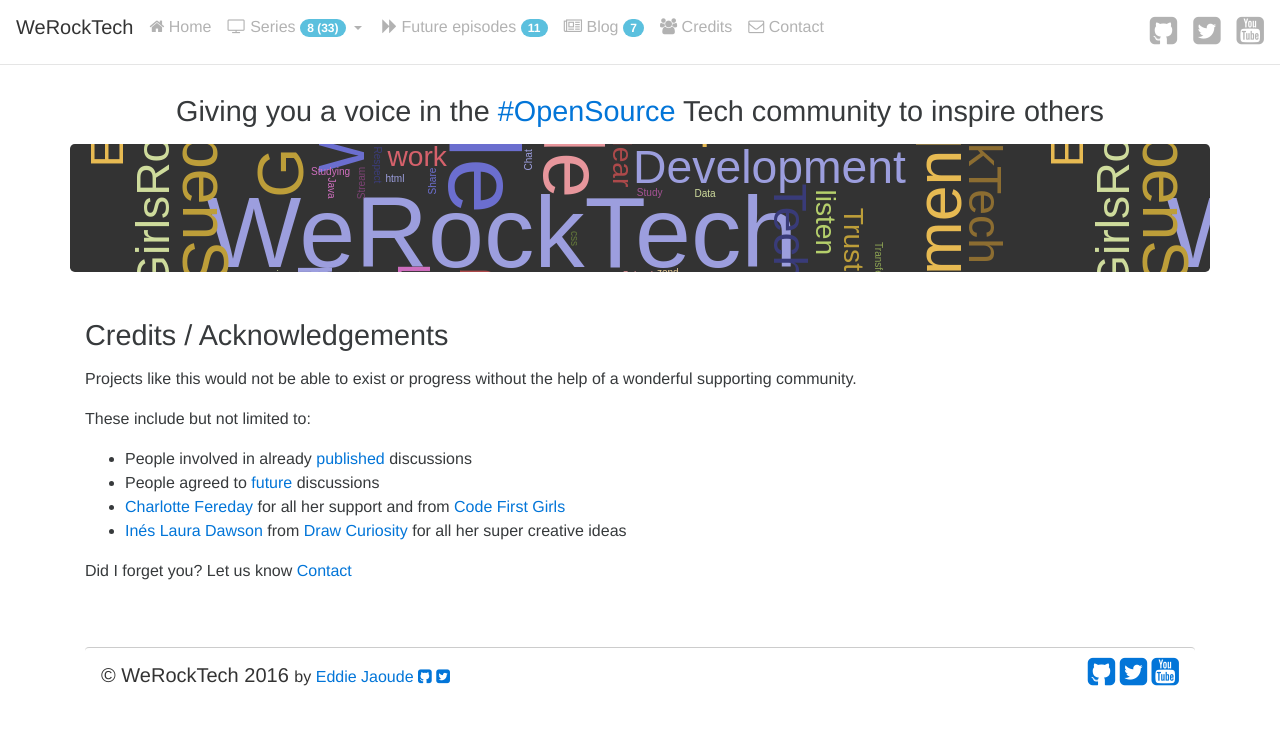
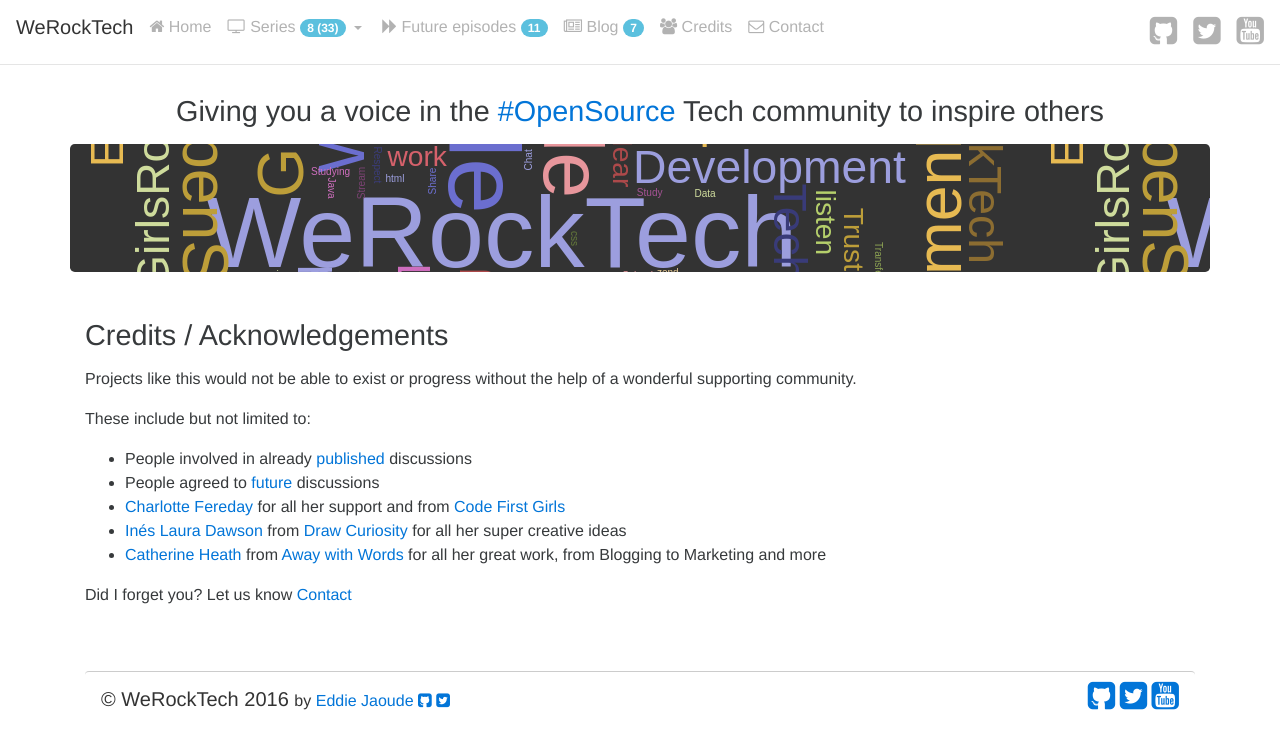
Before and after one commit to WeRockTech/werocktech.github.io, a Jekyll site: the page built from credits.html, in a window 1280 px wide. Shown: the top 749 px of the page. Built offline with Jekyll 4.4.1, drawn with Linux system fonts in a browser that asks for light colours.

Commit message:
Catherine Heath added to Credits page

```diff
--- a/credits.html
+++ b/credits.html
@@ -17,6 +17,9 @@ layout: basic
     <li>
         <a href="https://twitter.com/InesLauraDawson">Inés Laura Dawson</a> from <a href="http://drawcuriosity.com">Draw Curiosity</a> for all her super creative ideas
     </li>
+    <li>
+        <a href="https://twitter.com/awaywithwords2">Catherine Heath</a> from <a href="http://awaywithwords.co">Away with Words</a> for all her great work, from Blogging to Marketing and more
+    </li>
 </ul>
 
 <p>Did I forget you? Let us know <a href="https://github.com/WeRockTech/werocktech.github.io/issues">Contact</a></p>
```
